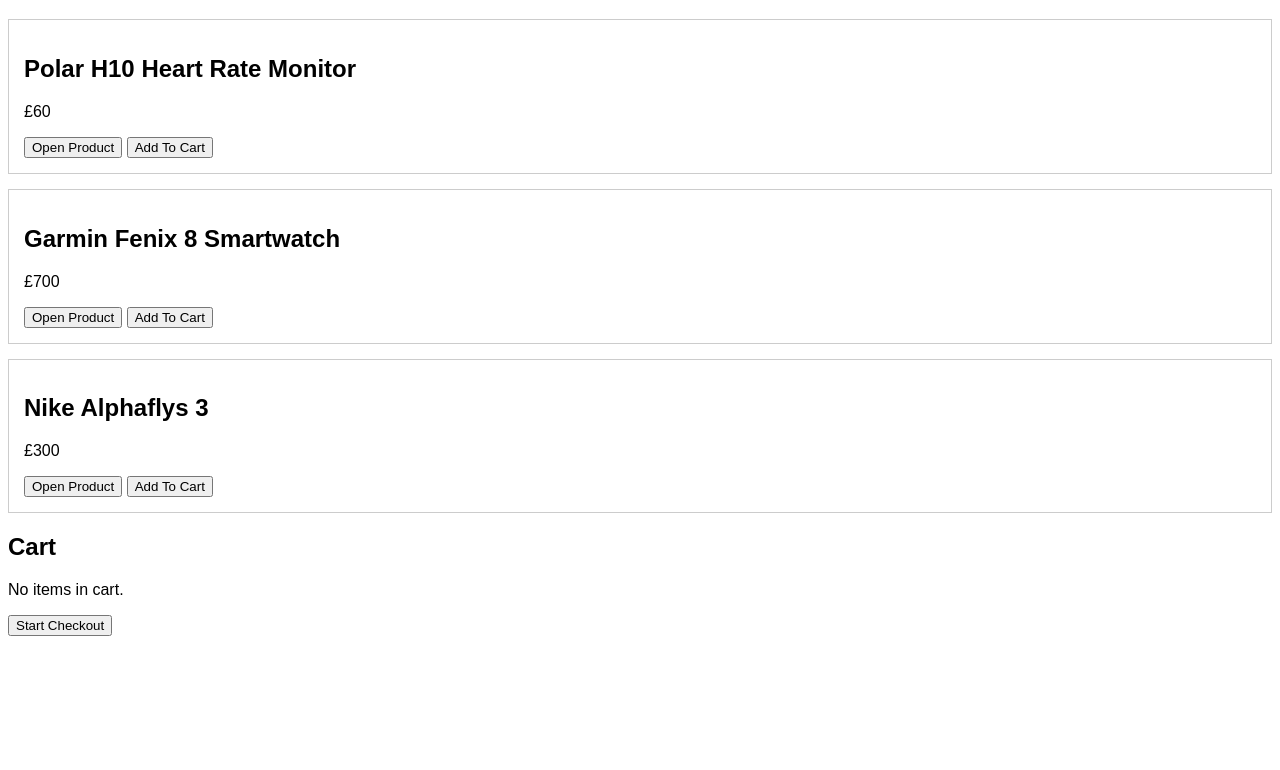
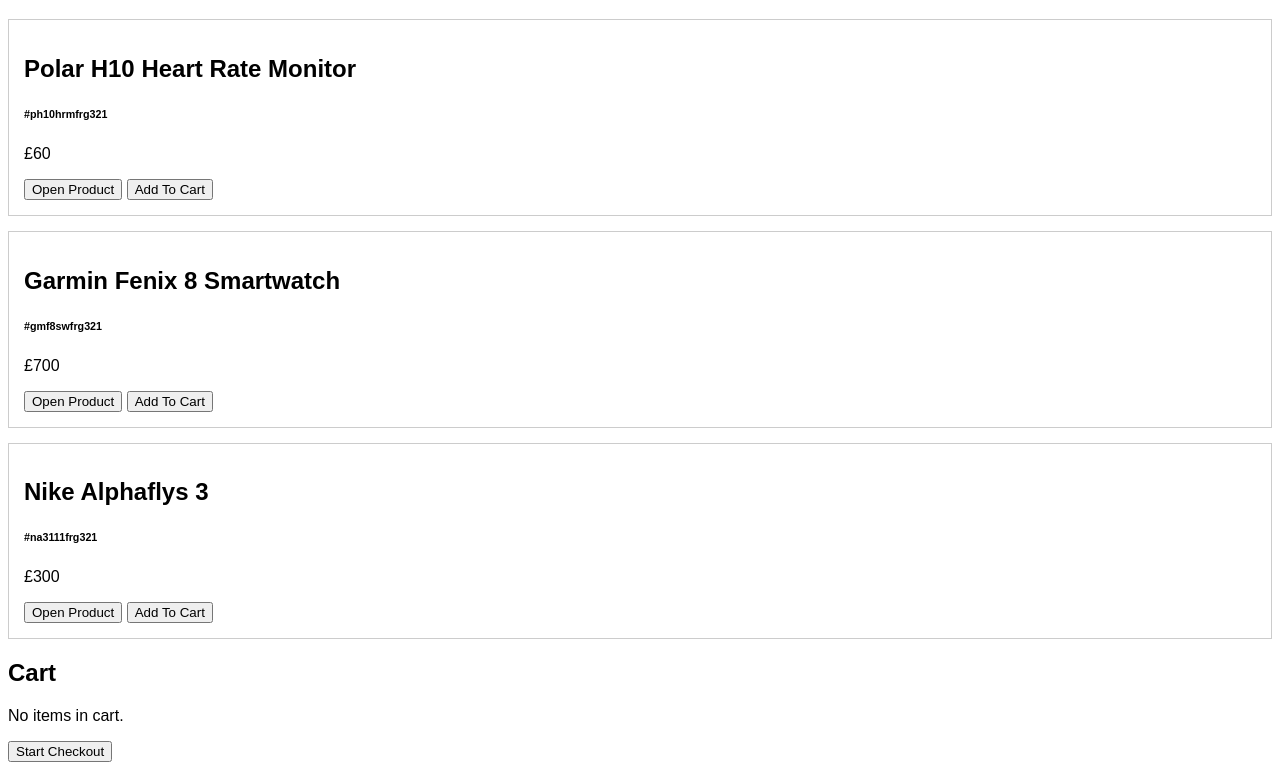
Before and after one commit to andreajdemarco/web_signal_test, a plain HTML site: page index.html in a window 1280 px wide. Shown: the part 61-831 px from the top of the page. Before the commit the page ends 800 px from the top, so only its background shows below. Drawn offline with Linux system fonts and the light colour scheme.

Commit message:
Adding some product ids

```diff
--- a/index.html
+++ b/index.html
@@ -59,6 +59,7 @@
     <h1>Legendary Running Products</h1>
     <div class="product" data-product-id="1">
         <h2>Polar H10 Heart Rate Monitor</h2>
+        <h6>#ph10hrmfrg321</h6>
         <p>£60</p>
         <div class="buttons">
             <button onclick="openModal(1)">Open Product</button>
@@ -67,6 +68,7 @@
     </div>
     <div class="product" data-product-id="2">
         <h2>Garmin Fenix 8 Smartwatch</h2>
+        <h6>#gmf8swfrg321</h6>
         <p>£700</p>
         <div class="buttons">
             <button onclick="openModal(2)">Open Product</button>
@@ -75,6 +77,7 @@
     </div>
     <div class="product" data-product-id="3">
         <h2>Nike Alphaflys 3</h2>
+        <h6>#na3111frg321</h6>
         <p>£300</p>
         <div class="buttons">
             <button onclick="openModal(3)">Open Product</button>
```
